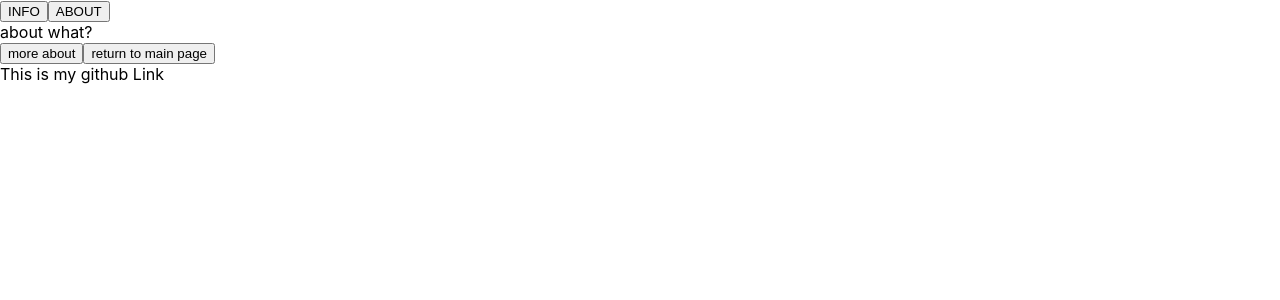
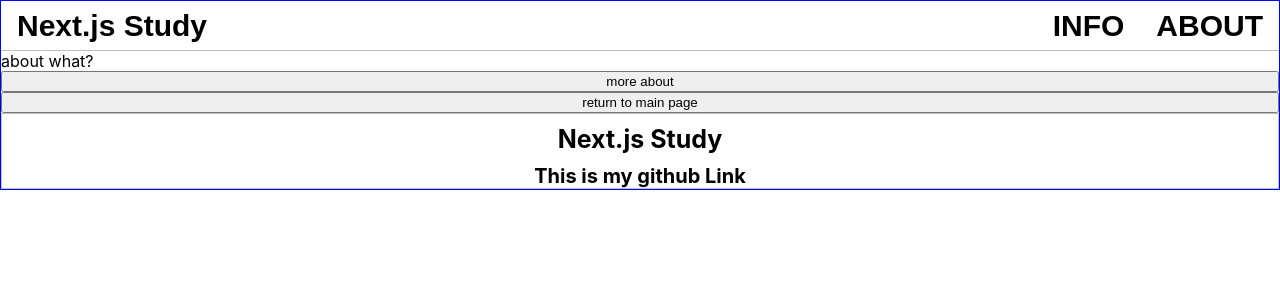
Before and after one commit to yshjft/NEXT_STUDY, a Next.js app: page /about in a window 1280 px wide. Shown: the top 300 px of the page. Built offline with nearby package versions, Linux system fonts and the light colour scheme.

Commit message:
css 적용 중

```diff
--- a/components/layout/Footer.jsx
+++ b/components/layout/Footer.jsx
@@ -2,8 +2,30 @@
 
 export default ()=>{
     return(
-        <div>
-            <a href='https://github.com/yshjft'>This is my github Link</a>
+        <div className='footer'>
+            <div className="title">Next.js Study</div>
+            <a href='https://github.com/yshjft' className="link">This is my github Link</a>
+        <style jsx>{`
+            .footer{
+                border:1px solid silver;
+                text-align:center;
+            }
+            .title{
+                margin-top:10px;
+                margin-bottom:10px;
+                font-size : 25px;
+                font-weight : bold;
+            }
+            .link{
+                margin-top:10px;
+                margin-bottom:10px;
+                font-size : 20px;
+                font-weight : bold;
+            }
+            .link:hover{
+                color: silver;
+            }
+        `}</style>
         </div>
     )
 }
--- a/components/layout/Header.jsx
+++ b/components/layout/Header.jsx
@@ -2,14 +2,43 @@
 import Link from 'next/link';
 
 export default ()=>{
+    let headerItem =[
+        {id : 0, name : 'INFO', link : '/info'},
+        {id : 1, name : 'ABOUT', link : '/about'}
+    ]
     return(
-        <div>
-            <Link href='/info'>
-                <button>INFO</button>
+        <div className="header">
+            <Link href='/'>
+                <button className="titleBtn">Next.js Study</button>
             </Link>
-            <Link href='/about'>
-                <button>ABOUT</button>
-            </Link>
+            <div className="item">
+                {headerItem.map(item => <Link href={item.link} key={item.id}>
+                    <button className="itemBtn">{item.name}</button></Link> )}
+            </div>
 
+        <style jsx>{`
+            .header{
+                display : flex;
+                justify-content: space-between;
+                align-items: center;
+                width:100%;
+                height : 50px;
+                border-bottom: 1px solid silver;
+            }
+            button{
+                margin-left : 10px;
+                margin-right : 10px;
+                border: none;
+                font-size : 30px;
+                font-weight : bold;
+                background-color:white;
+            }
+            .titleBtn{
+                outline:0;
+            }
+            .itemBtn:hover {
+                color : silver;
+            }
+        `}</style>
         </div>
     )}
--- a/components/layout/index.jsx
+++ b/components/layout/index.jsx
@@ -8,5 +8,13 @@
             <Header/>
             {props.children}
             <Footer/>
+        <style jsx>{`
+            #wrap{
+                border: 1px solid blue;
+                display : flex;
+                flex-direction:column;
+                justify-content : space-between;
+            }
+        `}</style>
         </div>
     )}
```
Also changed, not shown: public/vercel.svg (deleted), 1 other file (tests, documents, lock files or other folders).
